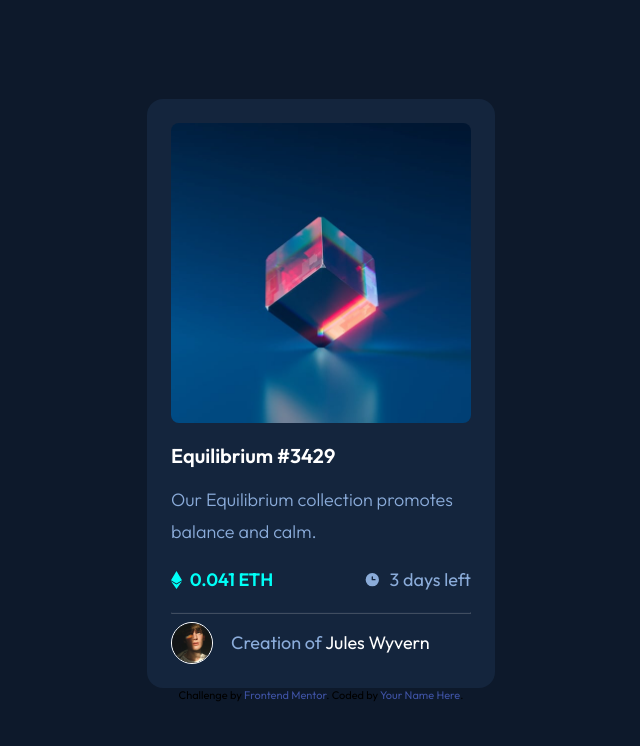
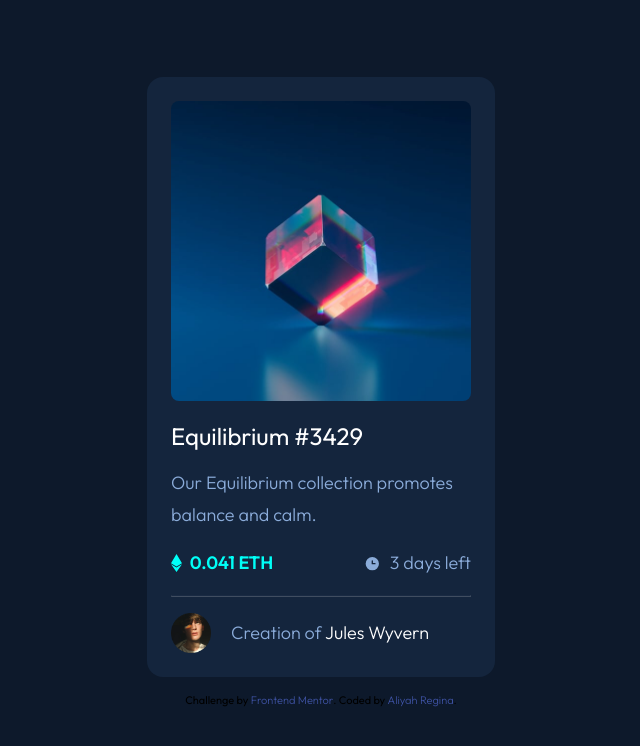
Before and after one commit to aiacy/nft-preview-card-component, a plain HTML site: page index.html in a window 1280 px wide. Shown: the whole page, without its empty margins (319-959 px from the left). Drawn offline with Linux system fonts and the light colour scheme.

Commit message:
finish product

```diff
--- a/index.html
+++ b/index.html
@@ -39,7 +39,7 @@
 
   <div class="attribution">
     Challenge by <a href="https://www.frontendmentor.io?ref=challenge" target="_blank">Frontend Mentor</a>.
-    Coded by <a href="#">Your Name Here</a>.
+    Coded by <a href="https://aiacy.github.io/">Aliyah Regina</a>.
   </div>
 </body>
 </html>
--- a/style.css
+++ b/style.css
@@ -30,15 +30,16 @@ img.card-image{
 h1{
     color: hsl(0, 0%, 100%);
     text-align: left;
-    font-size: 20px;
+    font-size: 24px;
     padding-top: 1rem;
-    font-weight: 600;
+    font-weight: 400;
 }
 
 p{
     font-size: 18px;
     color: hsl(215, 51%, 70%);
     line-height: 2rem;
+    font-weight: 300;
 
 }
 
@@ -64,18 +65,19 @@ p{
     height: fit-content;
     align-items: center;
     justify-items: start;
-    padding-top: .5rem;
+    padding-top: 1rem;
 }
 
 .creator img{
     width: 40px;
+
+}
+
+.creator img:hover{
     border: 1px solid white;
     border-radius: 2rem;
 }
 
-hr{
-
-}
 
 .days, .creator p{
     color: hsl(215, 51%, 70%);
@@ -84,6 +86,7 @@ hr{
 a{
 color: white;
 text-decoration: none;
+font-weight: 300;
 }
 
 p.days{
@@ -93,7 +96,7 @@ p.days{
     align-items: center;
     justify-items: end;
 }
-.attribution { font-size: 11px; text-align: center; }
+.attribution { font-size: 11px; text-align: center; margin: 1rem; }
 .attribution a { color: hsl(228, 45%, 44%); }
 
 .description{
```
Also changed, not shown: 1 other file.
